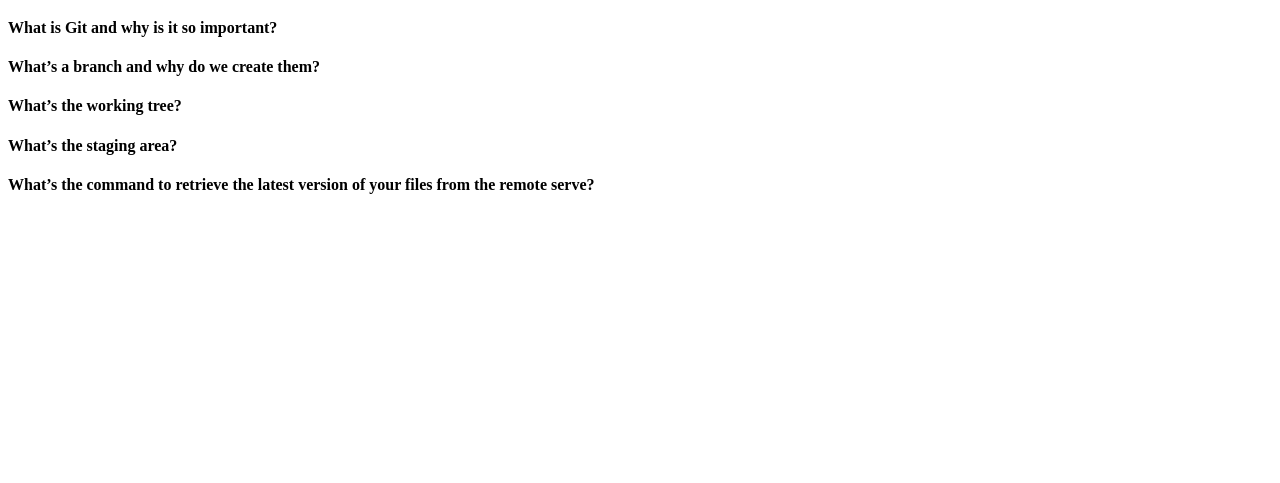
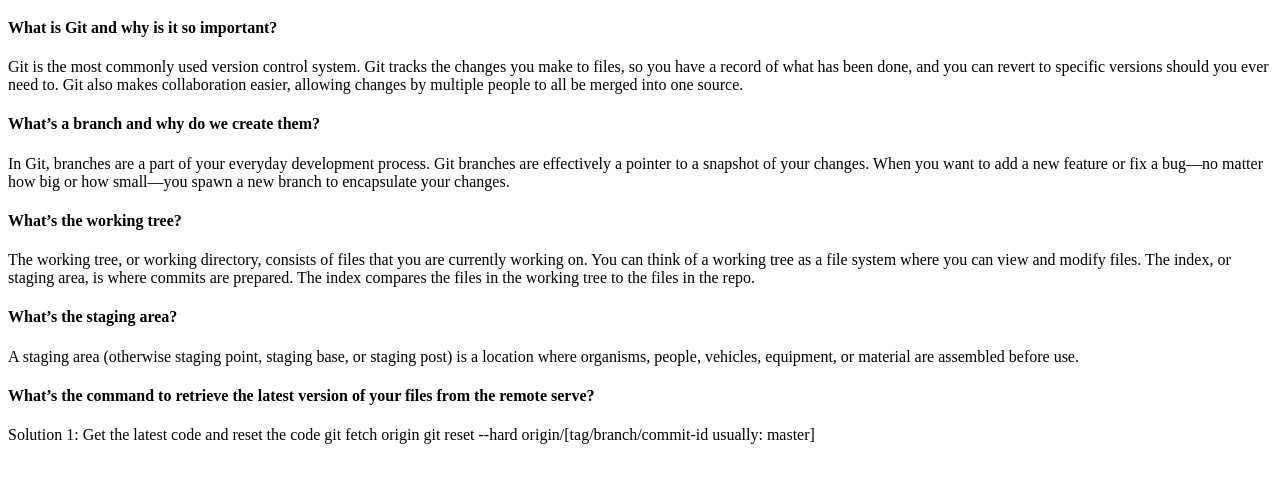
Before and after one commit to hsynsafa/git-adventure, a plain HTML site: page index.html in a window 1280 px wide. Shown: the part 61-544 px from the top of the page. Drawn offline with Linux system fonts and the light colour scheme.

Commit message:
Answers added

```diff
--- a/index.html
+++ b/index.html
@@ -13,15 +13,24 @@
 <h1>Git Quiz</h1>
 
 <h4>What is Git and why is it so important?</h4>
+<p>Git is the most commonly used version control system. Git tracks the changes you make to files, so you have a record of what has been done,
+and you can revert to specific versions should you ever need to. Git also makes collaboration easier, allowing changes by multiple people to all be merged into one source.</p>
 
 <h4>What’s a branch and why do we create them?</h4>
 
+<p>In Git, branches are a part of your everyday development process. Git branches are effectively a pointer to a snapshot of your changes. When you want to add a new feature or fix a bug—no matter how big or how small—you spawn a new branch to encapsulate your changes.</p>
+
 <h4>What’s the working tree?</h4>
+<p>The working tree, or working directory, consists of files that you are currently working on. You can think of a working tree as a file system where you can view and modify files. The index, or staging area, is where commits are prepared. The index compares the files in the working tree to the files in the repo.</p>
+
 
 <h4>What’s the staging area?</h4>
 
+<p>
+    A staging area (otherwise staging point, staging base, or staging post) is a location where organisms, people, vehicles, equipment, or material are assembled before use.</p>
+
 <h4>What’s the command to retrieve the latest version of your files from the remote serve?</h4>
-
+<p>Solution 1: Get the latest code and reset the code git fetch origin git reset --hard origin/[tag/branch/commit-id usually: master]</p>
 </body>
 
 </html>
```
